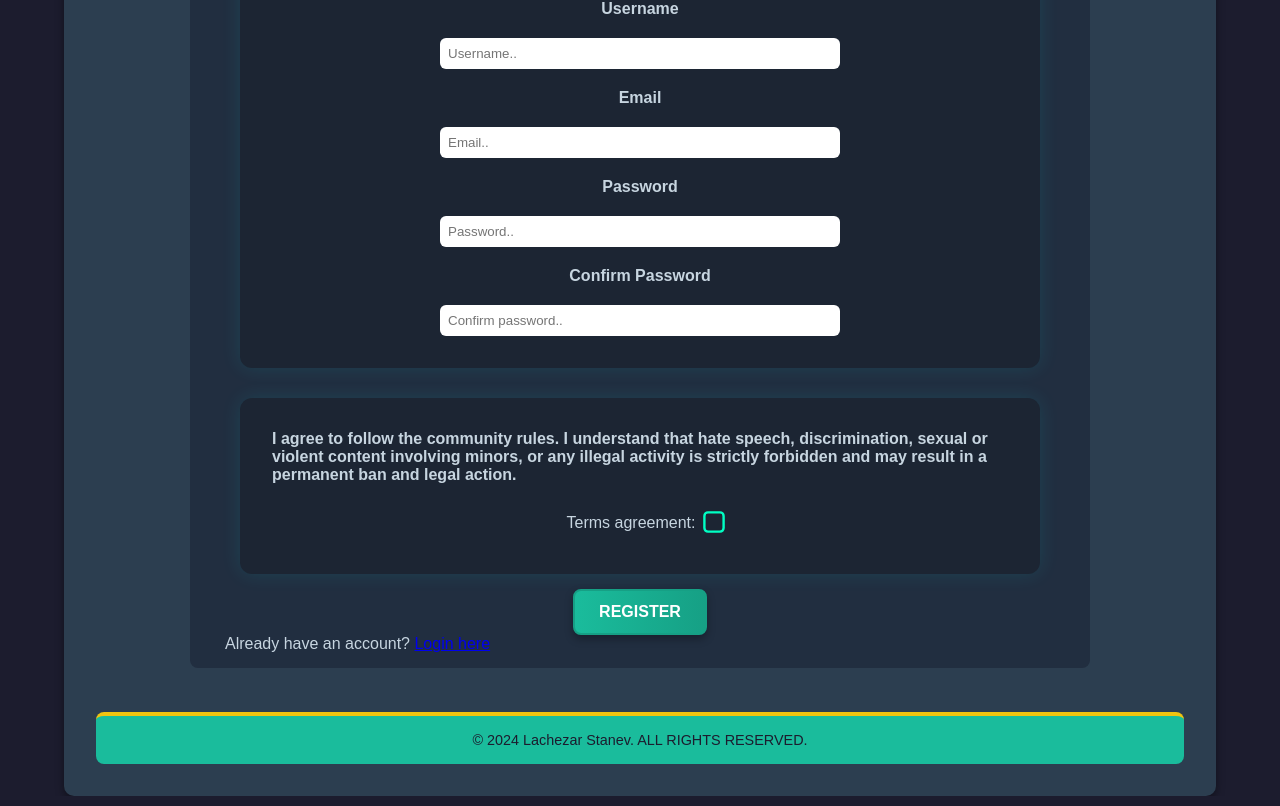
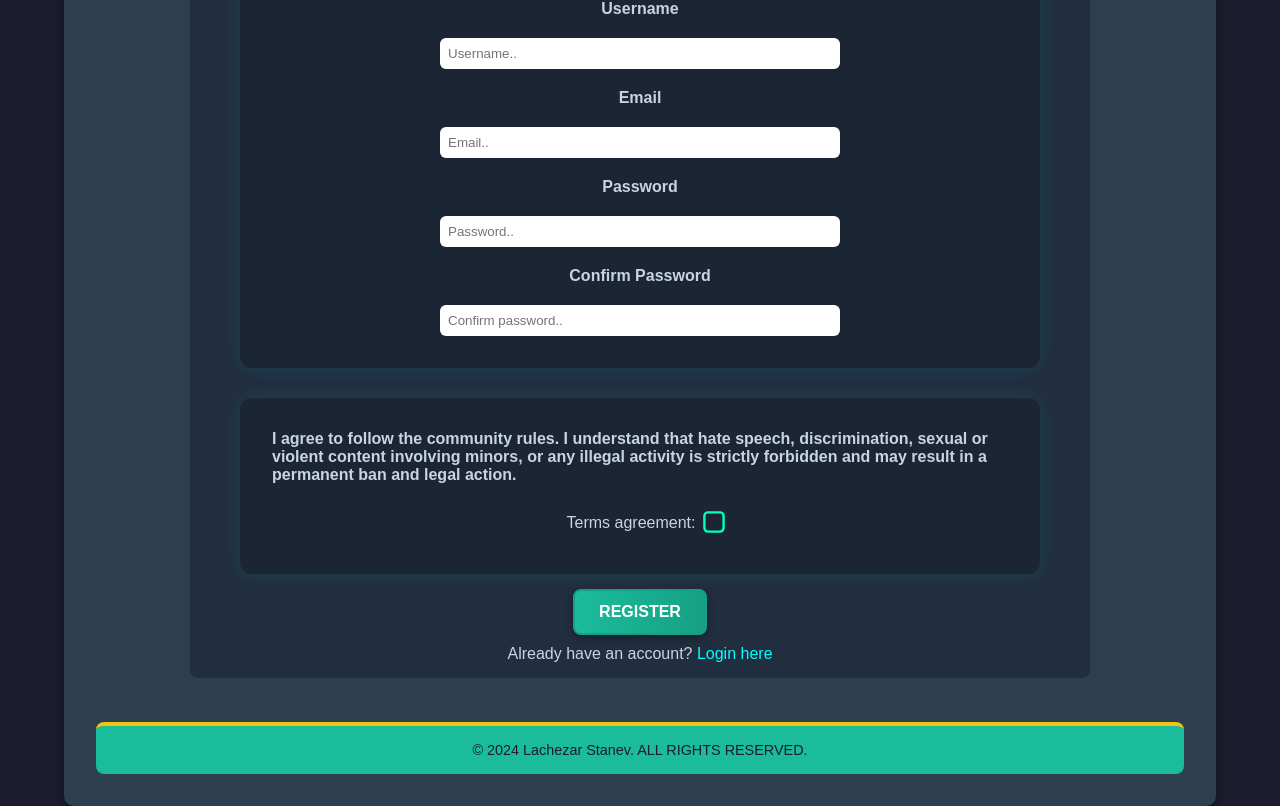
Before and after one commit to lStanev00/PvP-Scalpel-FrontEnd, a React (Vite) app: page /register in a window 1280 px wide. Shown: the part 356-1162 px from the top of the page. Built offline with nearby package versions, Linux system fonts and the light colour scheme.

Commit message:
README.MD PRIVACY UPDATE

```diff
--- a/src/pages/Register.jsx
+++ b/src/pages/Register.jsx
@@ -1,5 +1,6 @@
 import { useState } from "react";
 import Style from "../Styles/modular/logReg.module.css";
+import getFingerprint from "../helpers/getFingerpring.js";
 
 export default function Register() {
     const [usernameError, setUsernameError] = useState();
@@ -18,6 +19,7 @@ export default function Register() {
         const password = formData.get("password");
         const confirmPassword = formData.get("confirm-password");
         const agreement = formData.get("agreement");
+        const fingerprint = getFingerprint();
 
         let isValid = true;
 
@@ -65,7 +67,8 @@ export default function Register() {
                 body: JSON.stringify({
                     username: username,
                     email: email,
-                    password: password
+                    password: password,
+                    fingerprint: fingerprint,
                 })
             });
 
@@ -127,9 +130,9 @@ export default function Register() {
 
                         <button type="submit">Register</button>
                         {serverError && <p className={Style["error-msg"]}><b>{serverError}</b></p>}
+                        <p style={{marginTop: "10px"}}>Already have an account? <a href="/login">Login here</a></p>
                     </form>
 
-                    <p>Already have an account? <a href="/login">Login here</a></p>
                 </div>
             </section>
         </>
```
